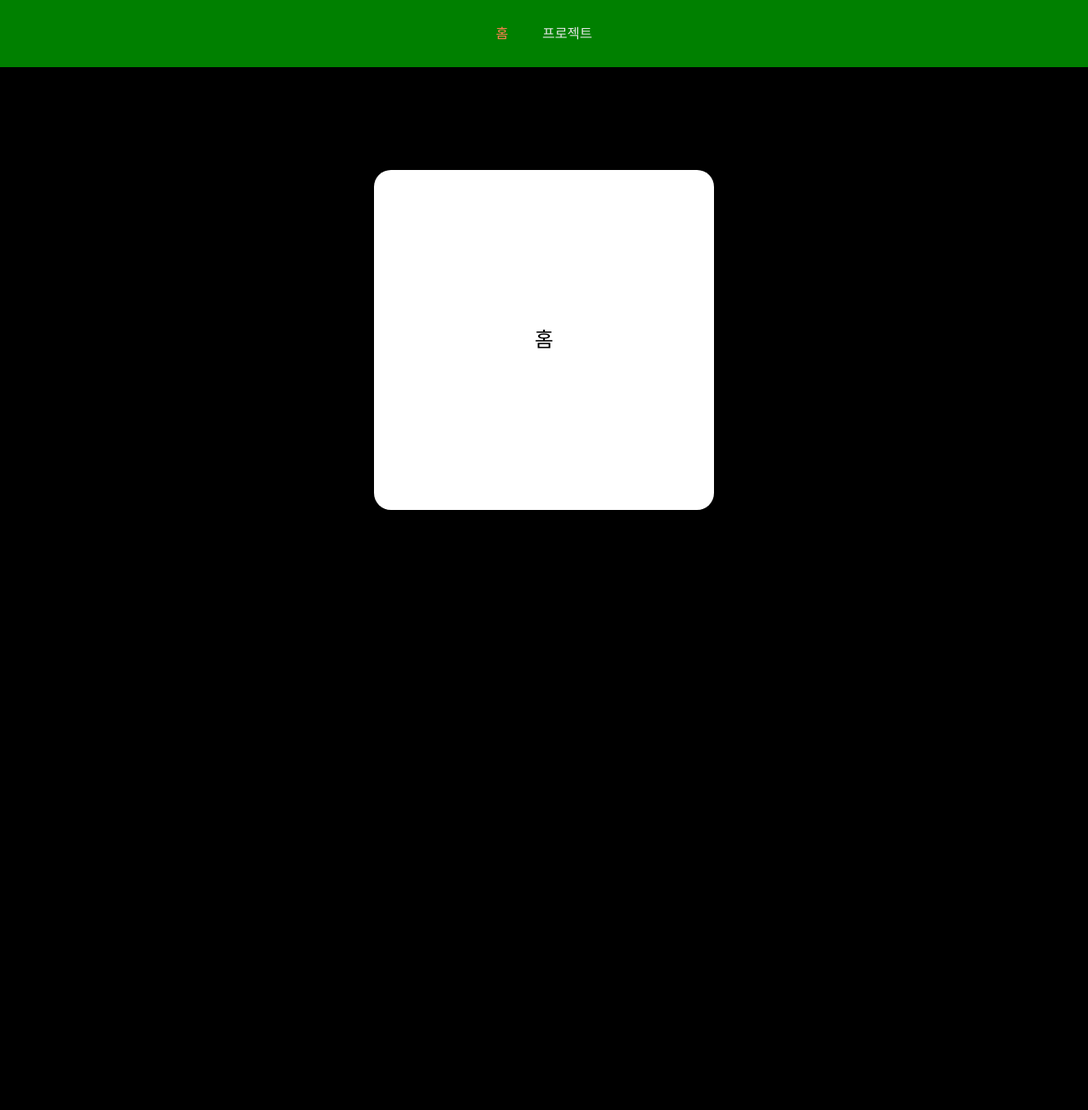
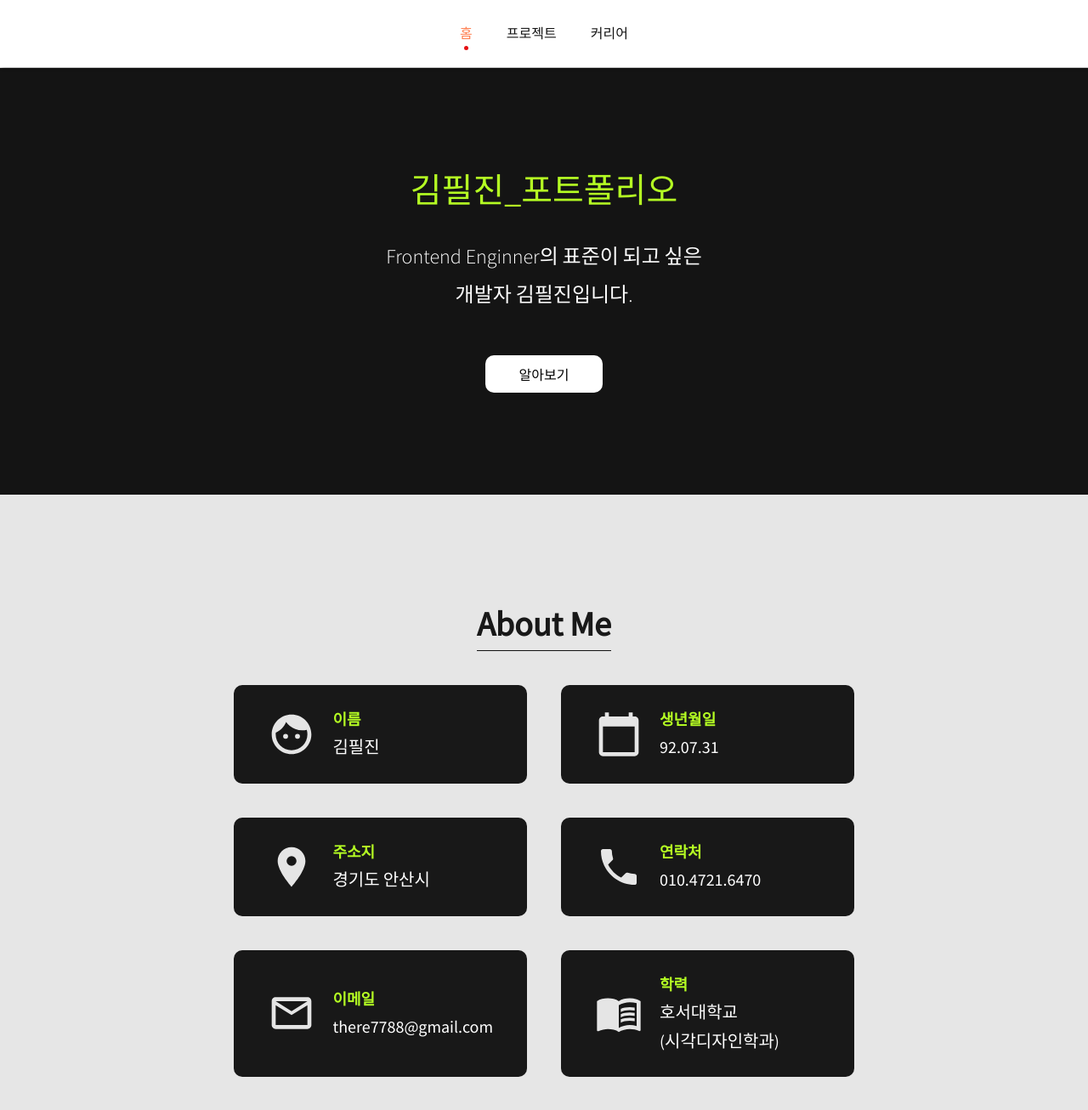
Before and after one commit to pildrums/pildrum_portfolio, a Next.js app: page / in a window 1280 px wide. Shown: the top 1306 px of the page at 85% size. Before the commit the page ends 800 px from the top, so only its background shows below. Built offline with nearby package versions, Linux system fonts and the light colour scheme.

Commit message:
Start home component

```diff
--- /dev/null
+++ b/Components/Home/About.tsx
@@ -0,0 +1,143 @@
+import styled from "styled-components";
+import {
+  MdFace,
+  MdCalendarToday,
+  MdLocationOn,
+  MdPhone,
+  MdOutlineEmail,
+  MdMenuBook,
+} from "react-icons/md";
+import { motion } from "framer-motion";
+
+interface IAboutProps {}
+
+// AboutItem에 들어갈 내용은 array 형태로 만든 후,
+// map 메서드 이용예정
+
+export default function About() {
+  return (
+    <Wrapper>
+      <Title>About Me</Title>
+      <AboutContent>
+        <AboutItem variants={itemVars} initial="initial" whileHover="hover">
+          <MdFace />
+          <AboutItemContent>
+            <span>이름</span>
+            <span>김필진</span>
+          </AboutItemContent>
+        </AboutItem>
+        <AboutItem variants={itemVars} initial="initial" whileHover="hover">
+          <MdCalendarToday />
+          <AboutItemContent>
+            <span>생년월일</span>
+            <span>92.07.31</span>
+          </AboutItemContent>
+        </AboutItem>
+        <AboutItem variants={itemVars} initial="initial" whileHover="hover">
+          <MdLocationOn />
+          <AboutItemContent>
+            <span>주소지</span>
+            <span>경기도 안산시</span>
+          </AboutItemContent>
+        </AboutItem>
+        <AboutItem variants={itemVars} initial="initial" whileHover="hover">
+          <MdPhone />
+          <AboutItemContent>
+            <span>연락처</span>
+            <span>010.4721.6470</span>
+          </AboutItemContent>
+        </AboutItem>
+        <AboutItem variants={itemVars} initial="initial" whileHover="hover">
+          <MdOutlineEmail />
+          <AboutItemContent>
+            <span>이메일</span>
+            <span>there7788@gmail.com</span>
+          </AboutItemContent>
+        </AboutItem>
+        <AboutItem variants={itemVars} initial="initial" whileHover="hover">
+          <MdMenuBook />
+          <AboutItemContent>
+            <span>학력</span>
+            <span>호서대학교</span>
+            <span>(시각디자인학과)</span>
+          </AboutItemContent>
+        </AboutItem>
+      </AboutContent>
+    </Wrapper>
+  );
+}
+
+const itemVars = {
+  initial: {
+    y: 0,
+  },
+  hover: {
+    y: -15,
+    transition: {
+      damping: 0,
+      stiffness: 10,
+      bounce: 0.5,
+    },
+  },
+};
+
+const Wrapper = styled.div`
+  width: 100%;
+  padding: 48px;
+  display: flex;
+  flex-direction: column;
+  justify-content: center;
+  align-items: center;
+`;
+
+const Title = styled.h1`
+  font-size: 40px;
+  border-bottom: 1px solid ${(props) => props.theme.black.veryDark};
+  color: ${(props) => props.theme.black.darker};
+  font-weight: 600;
+  height: 56px;
+`;
+
+const AboutContent = styled.div`
+  display: grid;
+  grid-template-columns: repeat(2, 1fr);
+  gap: 40px;
+  margin: 40px 0;
+`;
+
+const AboutItem = styled(motion.div)`
+  color: ${(props) => props.theme.black.lighter};
+  padding: 30px 40px;
+  border-radius: 10px;
+  font-size: 20px;
+  display: flex;
+  align-items: center;
+  gap: 20px;
+  background: ${(props) => props.theme.black.darker};
+  svg {
+    font-size: 56px;
+    color: ${(props) => props.theme.white.darker};
+  }
+`;
+
+const AboutItemContent = styled.div`
+  display: flex;
+  flex-direction: column;
+  gap: 10px;
+  span {
+    &:first-child {
+      font-size: 18px;
+      font-weight: 800;
+      color: ${(props) => props.theme.green.lighter};
+      user-select: none;
+    }
+    &:nth-child(2) {
+      font-weight: 400;
+      color: ${(props) => props.theme.white.lighter};
+    }
+    &:last-child {
+      font-weight: 400;
+      color: ${(props) => props.theme.white.lighter};
+    }
+  }
+`;
--- /dev/null
+++ b/Components/Home/Intro.tsx
@@ -0,0 +1,48 @@
+import styled from "styled-components";
+
+interface IIntroProps {}
+
+export default function Intro() {
+  return (
+    <Wrapper>
+      <Title>김필진_포트폴리오</Title>
+      <Description>Frontend Enginner의 표준이 되고 싶은</Description>
+      <Description>개발자 김필진입니다.</Description>
+      <StyledButton>알아보기</StyledButton>
+    </Wrapper>
+  );
+}
+
+const Wrapper = styled.div`
+  width: 100%;
+  padding: 120px;
+  display: flex;
+  flex-direction: column;
+  justify-content: center;
+  align-items: center;
+  background: ${(props) => props.theme.black.veryDark};
+`;
+
+const Title = styled.h1`
+  font-size: 40px;
+  font-weight: 500;
+  color: ${(props) => props.theme.green.lighter};
+  margin-bottom: 40px;
+  user-select: none;
+`;
+
+const Description = styled.span`
+  text-align: center;
+  padding-bottom: 16px;
+  user-select: none;
+`;
+
+const StyledButton = styled.button`
+  padding: 10px 40px;
+  background: #fff;
+  border: none;
+  margin-top: 40px;
+  border-radius: 10px;
+  cursor: pointer;
+  font-size: 16px;
+`;
--- a/Components/Layout.tsx
+++ b/Components/Layout.tsx
@@ -1,6 +1,6 @@
 import { PropsWithChildren } from "react";
 import Navbar from "./NavBar";
-import { AnimatePresence, motion } from "framer-motion";
+import { motion } from "framer-motion";
 
 export default function Layout({ children }: PropsWithChildren) {
   return (
--- a/Components/NavBar.tsx
+++ b/Components/NavBar.tsx
@@ -1,38 +1,102 @@
+import {
+  AnimatePresence,
+  motion,
+  useAnimation,
+  useScroll,
+} from "framer-motion";
 import Link from "next/link";
 import { useRouter } from "next/router";
+import { useEffect } from "react";
 import styled from "styled-components";
 
 interface INavbarProps {}
 
 export default function Navbar() {
   const router = useRouter();
+  const navAnimation = useAnimation();
+  const { scrollY } = useScroll();
+  useEffect(() => {
+    scrollY.onChange(() => {
+      if (scrollY.get() > 80) {
+        navAnimation.start("scroll");
+      } else {
+        navAnimation.start("top");
+      }
+    });
+  }, [scrollY, navAnimation]);
   return (
-    <Wrapper>
-      <Link href="/">
-        <span className={router.pathname === "/" ? "active" : ""}>홈</span>
-      </Link>
-      <Link href="/project">
-        <span className={router.pathname === "/project" ? "active" : ""}>
-          프로젝트
-        </span>
-      </Link>
-    </Wrapper>
+    <AnimatePresence>
+      <Nav variants={navVars} animate={navAnimation} initial={"top"}>
+        <Link href="/">
+          <StyledLink
+            animate={navAnimation}
+            initial={"top"}
+            className={router.pathname === "/" ? "active" : ""}
+          >
+            홈 {router.pathname === "/" && <Circle layoutId="circle" />}
+          </StyledLink>
+        </Link>
+        <Link href="/project">
+          <StyledLink
+            animate={navAnimation}
+            initial={"top"}
+            className={router.pathname === "/project" ? "active" : ""}
+          >
+            프로젝트{" "}
+            {router.pathname === "/project" && <Circle layoutId="circle" />}
+          </StyledLink>
+        </Link>
+        <Link href="/career">
+          <StyledLink
+            animate={navAnimation}
+            initial={"top"}
+            className={router.pathname === "/career" ? "active" : ""}
+          >
+            커리어{" "}
+            {router.pathname === "/career" && <Circle layoutId="circle" />}
+          </StyledLink>
+        </Link>
+      </Nav>
+    </AnimatePresence>
   );
 }
 
-const Wrapper = styled.nav`
+const navVars = {
+  top: { background: "#fff" },
+  scroll: { background: "#ffc300" },
+};
+
+const Nav = styled(motion.nav)`
   display: flex;
   justify-content: center;
   align-items: center;
   gap: 40px;
-  background: green;
   padding: 30px 0;
   position: fixed;
   top: 0;
   width: 100%;
   z-index: 9999;
+  box-shadow: 2px 2px 4px rgba(0, 0, 0, 0.2);
   .active {
     color: coral;
-    font-weight: 400;
+    font-weight: 500;
   }
 `;
+
+const StyledLink = styled(motion.span)`
+  position: relative;
+  font-weight: 400;
+  /* color: ${(props) => props.theme.white.darker}; */
+`;
+
+const Circle = styled(motion.span)`
+  position: absolute;
+  width: 5px;
+  height: 5px;
+  background: ${(props) => props.theme.red};
+  border-radius: 5px;
+  bottom: -10px;
+  left: 0;
+  right: 0;
+  margin: 0 auto;
+`;
--- a/package.json
+++ b/package.json
@@ -19,10 +19,12 @@
     "next": "13.1.1",
     "react": "18.2.0",
     "react-dom": "18.2.0",
+    "react-icons": "^4.7.1",
     "styled-components": "^5.3.6",
     "typescript": "4.9.4"
   },
   "devDependencies": {
-    "@types/styled-components": "^5.1.26"
+    "@types/styled-components": "^5.1.26",
+    "babel-plugin-styled-components": "^2.0.7"
   }
 }
--- a/pages/index.tsx
+++ b/pages/index.tsx
@@ -1,4 +1,7 @@
+import About from "Components/Home/About";
+import Intro from "Components/Home/Intro";
 import Layout from "Components/Layout";
+import Seo from "Components/Seo";
 import styled from "styled-components";
 
 interface IHomeProps {}
@@ -6,8 +9,12 @@ interface IHomeProps {}
 export default function Home() {
   return (
     <Layout>
+      <Seo title="홈" />
       <Wrapper>
-        <div>홈</div>
+        <Space />
+        <Intro />
+        <Space />
+        <About />
       </Wrapper>
     </Layout>
   );
@@ -16,17 +23,12 @@ export default function Home() {
 const Wrapper = styled.div`
   height: 100vh;
   display: flex;
-  justify-content: center;
+  flex-direction: column;
   align-items: center;
-  color: #000;
+  color: #fff;
   font-size: 24px;
-  div {
-    width: 400px;
-    height: 400px;
-    background: #fff;
-    border-radius: 20px;
-    display: flex;
-    justify-content: center;
-    align-items: center;
-  }
 `;
+
+const Space = styled.div`
+  margin-top: 80px;
+`;
--- a/styles/GlobalStyle.tsx
+++ b/styles/GlobalStyle.tsx
@@ -65,9 +65,9 @@ const GlobalStyle = createGlobalStyle`
   body {
     font-weight: 300;
     font-family: 'Source Sans Pro', sans-serif;
-    color: ${(props) => props.theme.white.darker};
+    color: ${(props) => props.theme.black.veryDark};
     line-height: 1.2;
-    background: #000;
+    background: #e6e6e6;
   }
 
   a {
```
Also changed, not shown: Components/Home/Stack.tsx (added, +13 -0 lines), pages/career.tsx (added, +16 -0 lines), pages/project.tsx (+22 -3 lines), .babelrc (added), 2 other files (tests, documents, lock files or other folders).
